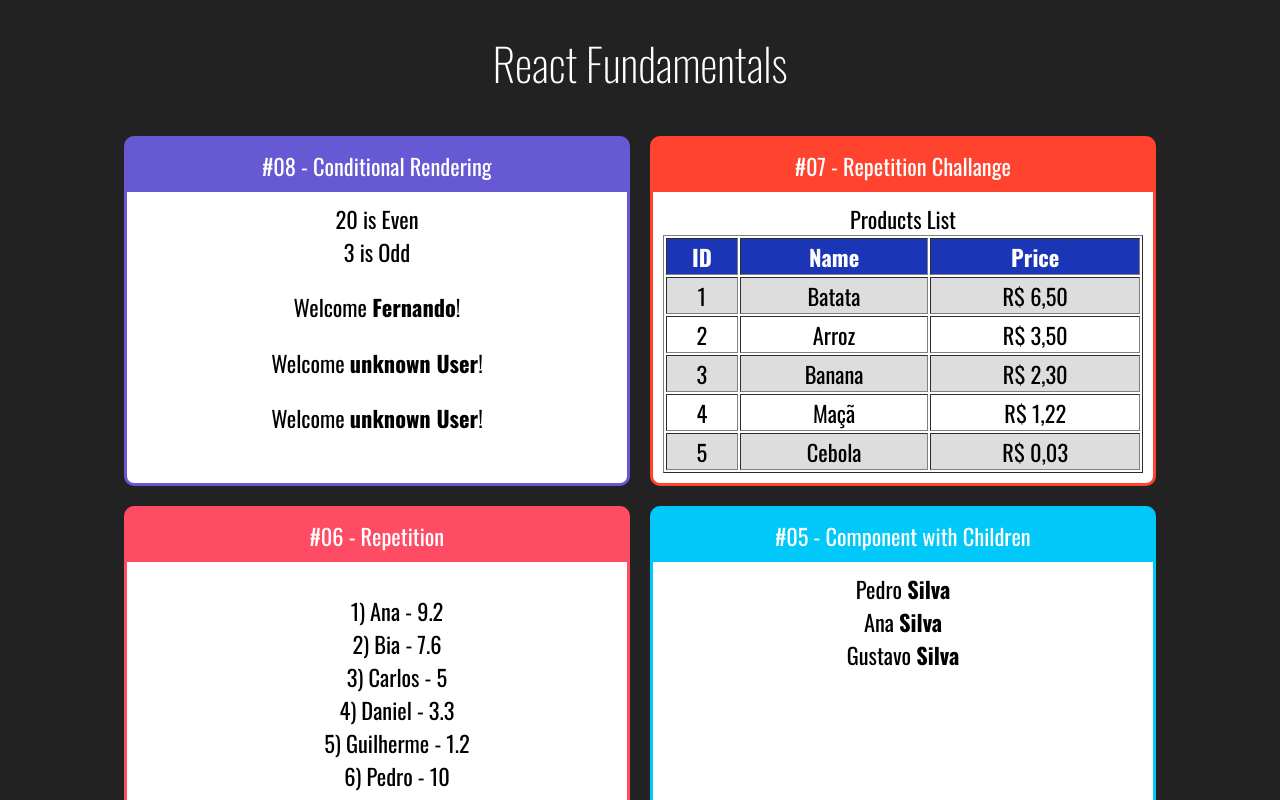
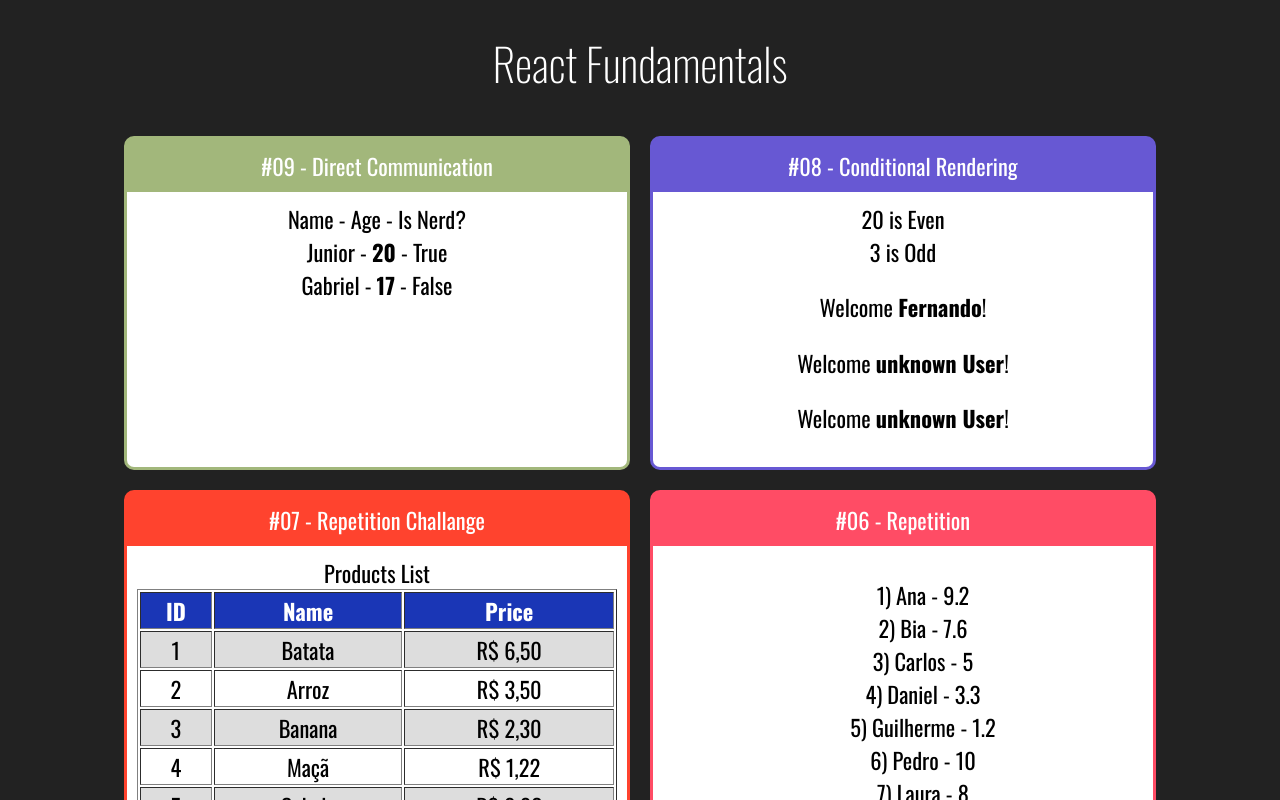
Before and after one commit to MagnunAVF/react-redux-skills, a React (Create React App) app in the folder react-fundamentals/: page / in a window 1280 px wide. Shown: the top 800 px of the page. Built offline with nearby package versions, Linux system fonts and the light colour scheme.

Commit message:
Create Direct Communication components
- Parent to child component.

```diff
--- a/react-fundamentals/src/App.jsx
+++ b/react-fundamentals/src/App.jsx
@@ -1,6 +1,10 @@
 import "./App.css";
 import React from "react";
 
+import DirectParent from "./components/communication/DirectParent";
+import UserInfo from "./components/conditional/UserInfo";
+import EvenOrOdd from "./components/conditional/EvenOrOdd";
+import ProductsTable from "./components/repetition/ProductsTable";
 import StudentsList from "./components/repetition/StudentsList";
 import FamilyMember from "./components/basics/FamilyMember";
 import Family from "./components/basics/Family";
@@ -9,21 +13,22 @@ import Random from "./components/basics/Random";
 import Fragment from "./components/basics/Fragment";
 import WithProps from "./components/basics/WithProps";
 import First from "./components/basics/First";
-import ProductsTable from "./components/repetition/ProductsTable";
-import EvenOrOdd from "./components/conditional/EvenOrOdd";
-import UserInfo from "./components/conditional/UserInfo";
 
 export default () => (
   <div className="App">
     <h1>React Fundamentals</h1>
 
     <div className="Cards">
+      <Card title="#09 - Direct Communication" color="#a2b77b">
+        <DirectParent />
+      </Card>
+
       <Card title="#08 - Conditional Rendering" color="#6758d3">
         <EvenOrOdd number={20} />
         <EvenOrOdd number={3} />
-        <UserInfo user={{ name: 'Fernando'}} />
+        <UserInfo user={{ name: "Fernando" }} />
         <UserInfo user={{}} />
-        <UserInfo user={{ email: 'f@test.com'}} />
+        <UserInfo user={{ email: "f@test.com" }} />
       </Card>
 
       <Card title="#07 - Repetition Challange" color="#FF432E">
--- /dev/null
+++ b/react-fundamentals/src/components/communication/DirectChild.jsx
@@ -0,0 +1,13 @@
+import React from "react";
+
+export default (props) => {
+  return (
+    <div>
+      <span>{props.name} - </span>
+      <span>
+        <strong>{props.age}</strong> -{" "}
+      </span>
+      <span>{props.nerd ? "True" : "False"}</span>
+    </div>
+  );
+};
--- /dev/null
+++ b/react-fundamentals/src/components/communication/DirectParent.jsx
@@ -0,0 +1,12 @@
+import React from "react";
+import DirectChild from "./DirectChild";
+
+export default (props) => {
+  return (
+    <div>
+      <span>Name - Age - Is Nerd?</span>
+      <DirectChild name="Junior" age={20} nerd={true} />
+      <DirectChild name="Gabriel" age={17} nerd={false} />
+    </div>
+  );
+};
```
